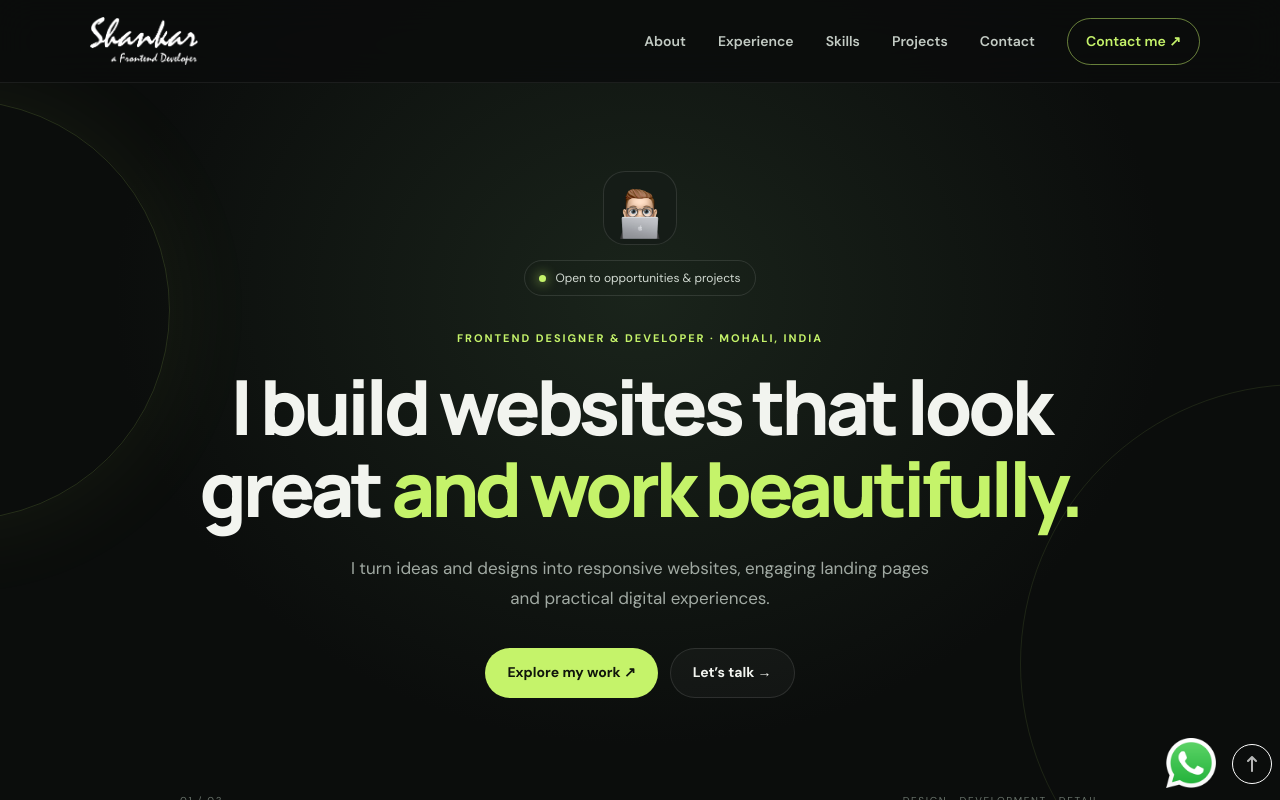
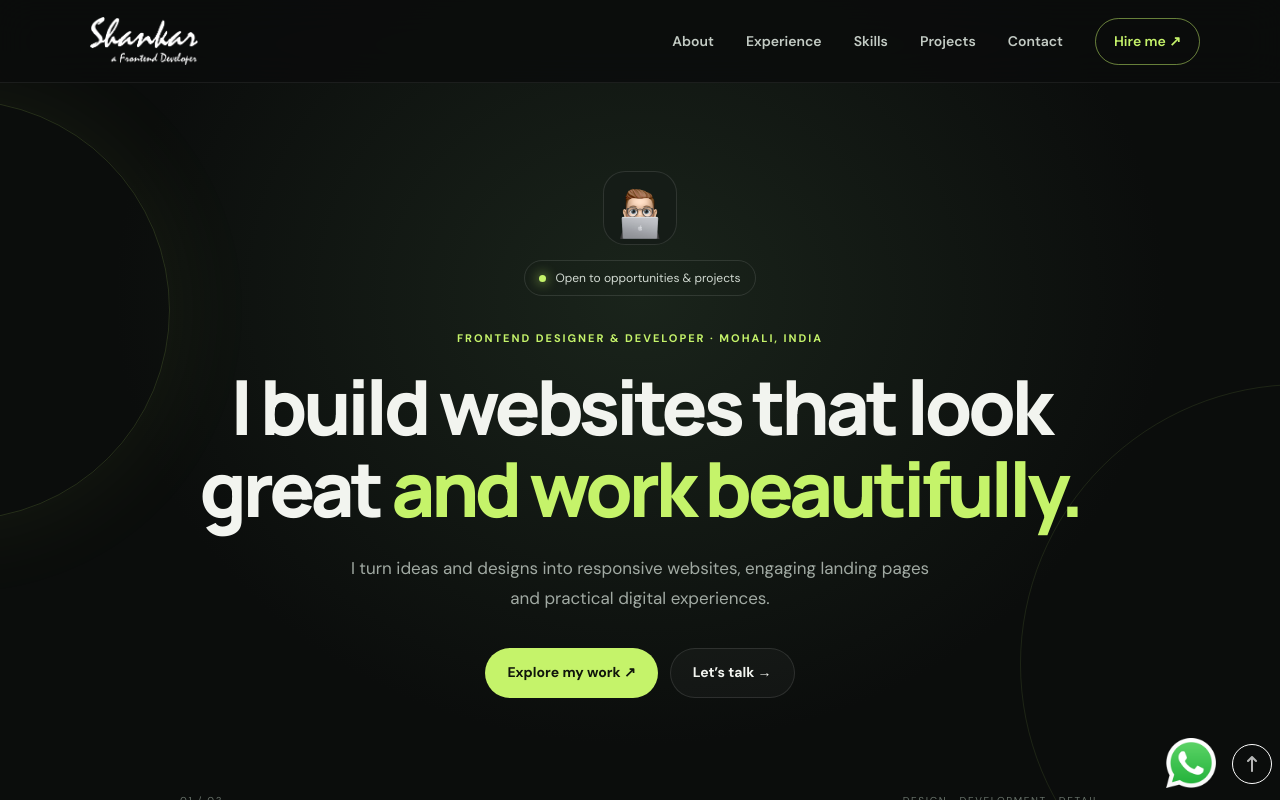
Before and after one commit to Shankarbhatia/Sb-developer, a React (Create React App) app: page / in a window 1280 px wide. Shown: the top 800 px of the page. Built offline with nearby package versions, Linux system fonts and the light colour scheme.

Commit message:
Link Hire me button to WhatsApp

```diff
--- a/src/Components/Navbar.jsx
+++ b/src/Components/Navbar.jsx
@@ -33,8 +33,8 @@ export default function Navbar() {
               {label}
             </a>
           ))}
-          <a className="nav-cta" href="#contact" onClick={() => setOpen(false)}>
-            Contact me ↗
+          <a className="nav-cta" href="https://api.whatsapp.com/send/?phone=9888593715&text&type=phone_number&app_absent=0" target="_blank" rel="noreferrer" onClick={() => setOpen(false)}>
+            Hire me ↗
           </a>
         </div>
       </nav>
```
